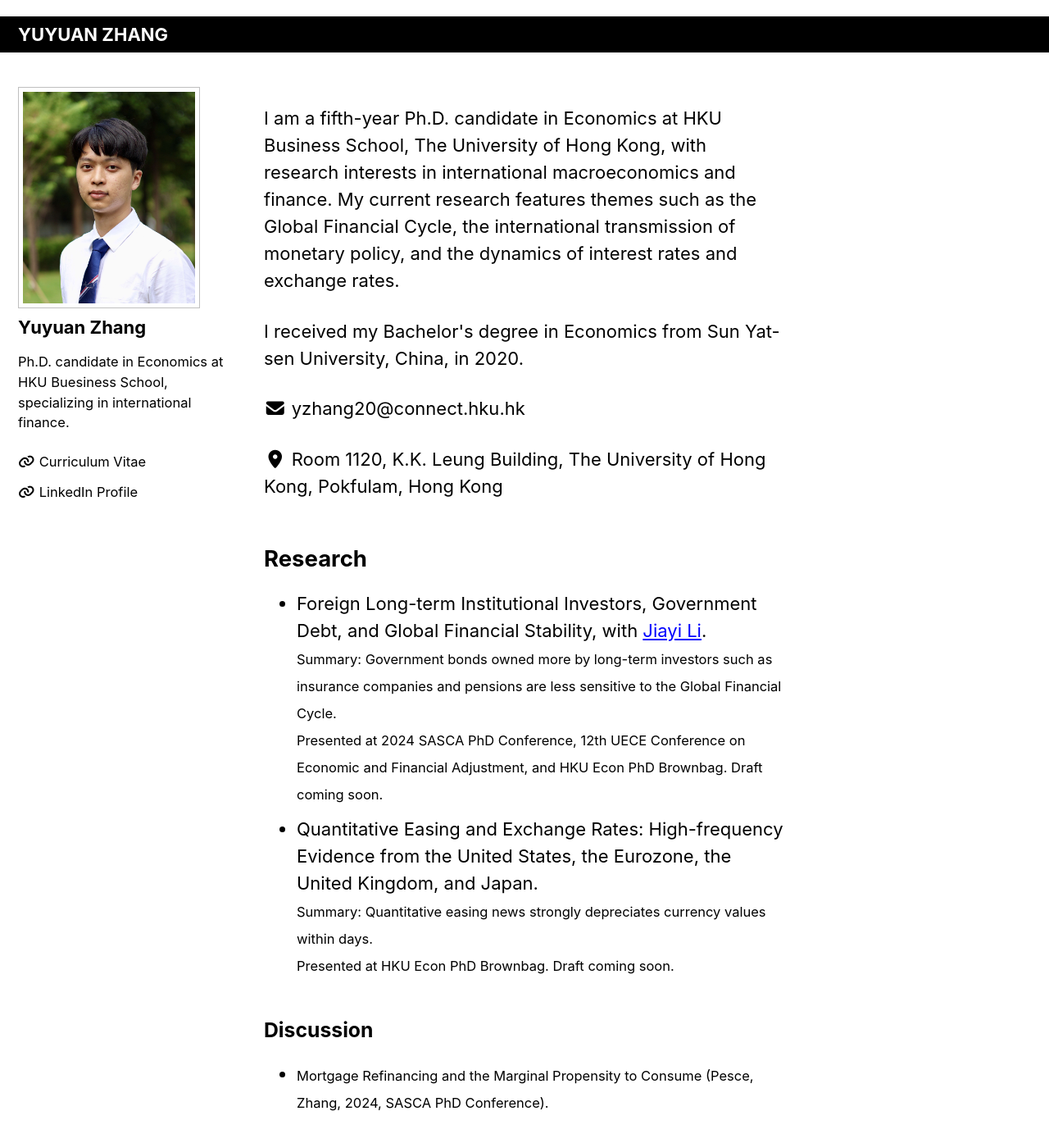
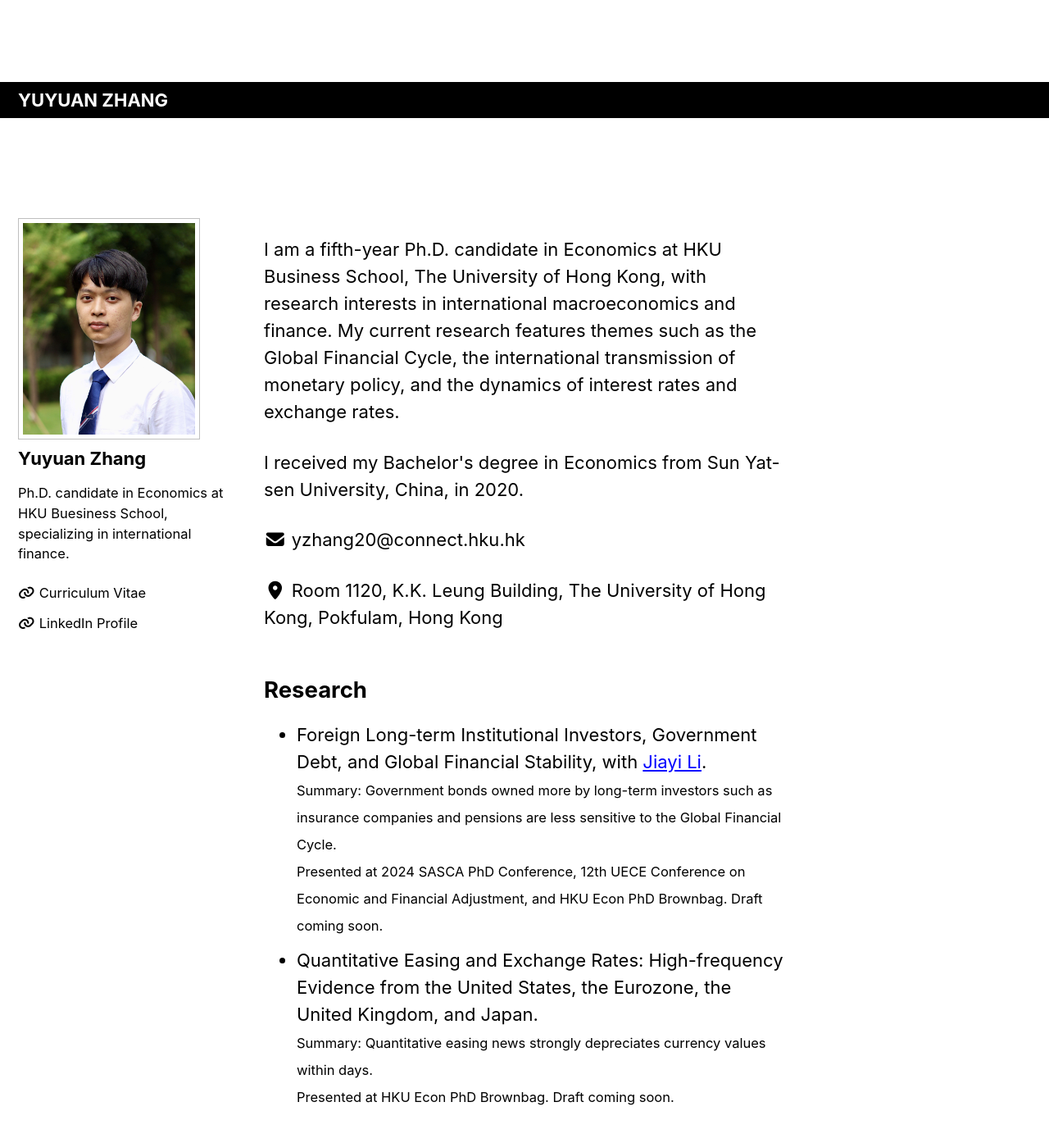
Before and after one commit to yuyuanecon/yuyuanecon.github.io, a Jekyll site: the page built from index.html, in a window 1280 px wide and 1400 px high. Shown: the top 1394 px of the window at 82% size. Built offline with Jekyll 4.4.1, drawn with Linux system fonts in a browser that asks for light colours; cached includes are drawn as plain includes; the list of posts is cut into pages by our own code.

Commit message:
Update _masthead.scss

```diff
--- a/_sass/minimal-mistakes/_masthead.scss
+++ b/_sass/minimal-mistakes/_masthead.scss
@@ -8,7 +8,7 @@
   width: 100%;
   top: 0; // Ensure it stays at the top
   left: 0; // Ensure it starts from the left edge
-  padding: 20px 0; // Add padding to increase the vertical length
+  padding: 100px 0; // Add padding to increase the vertical length
   /*
   border-bottom: 1px solid $border-color;
   */
```
